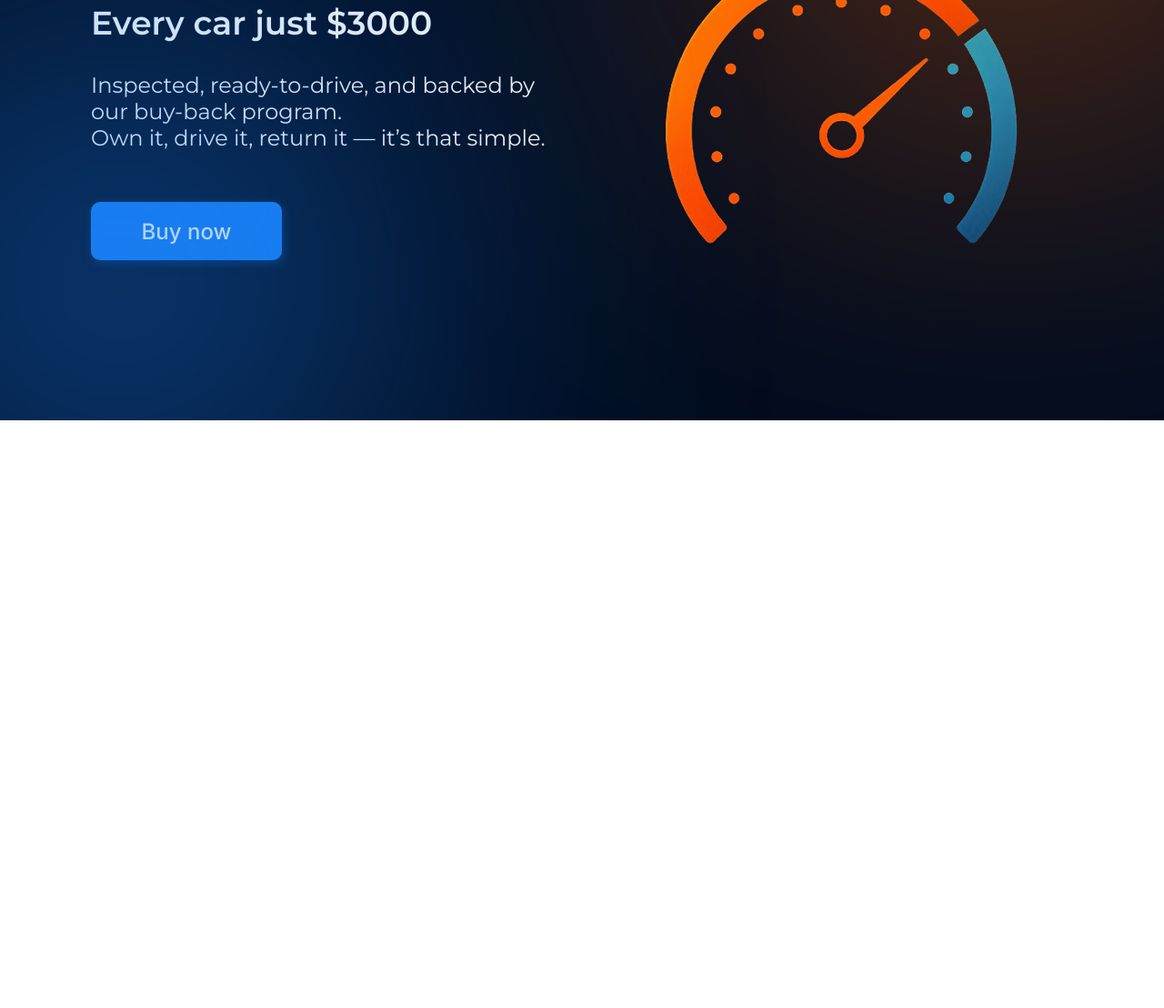
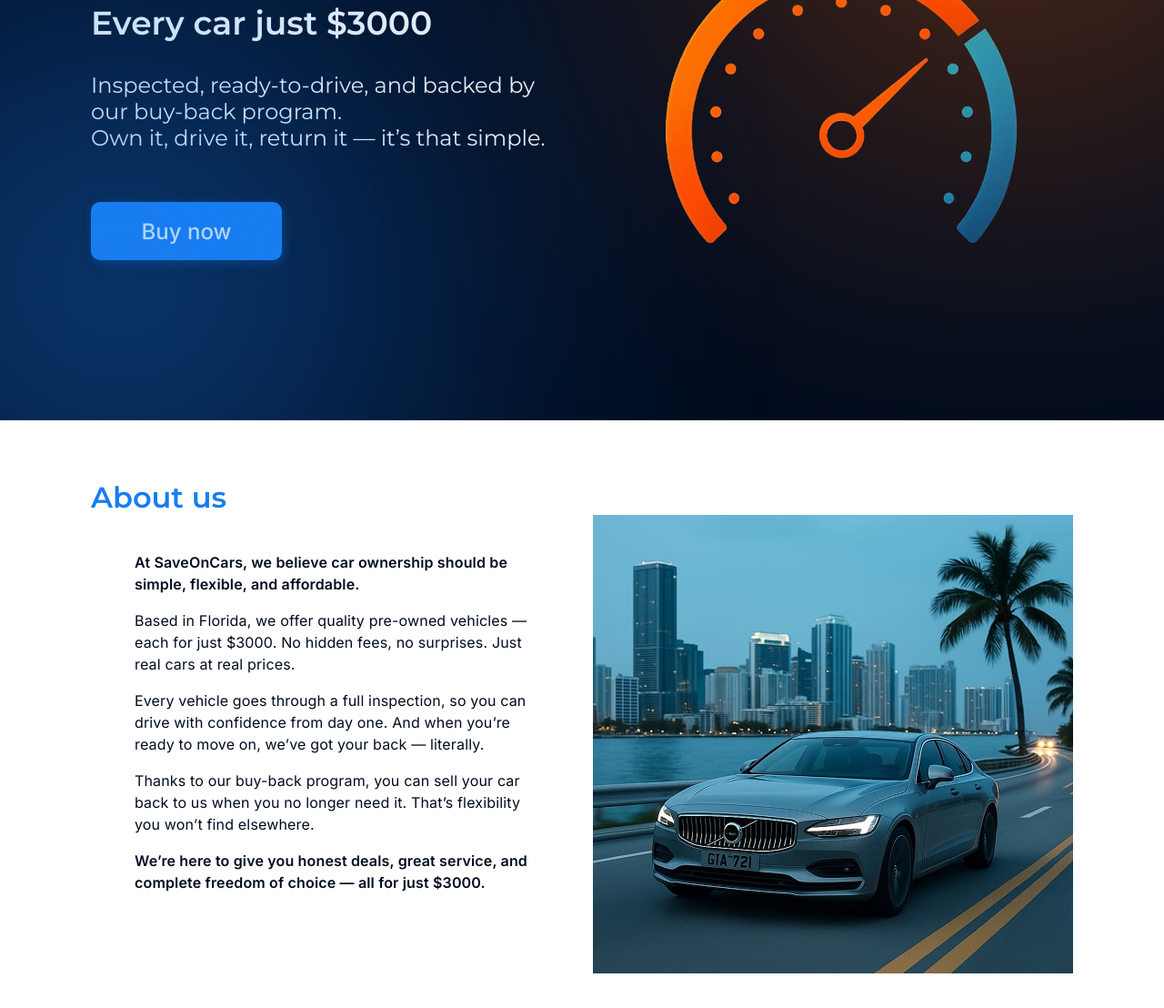
Before and after one commit to MrMatvienko/CarStore, a website built with Vite: page index.html in a window 1280 px wide. Shown: the part 306-1414 px from the top of the page at 91% size. Before the commit the page ends 800 px from the top, so only its background shows below. Built offline with nearby package versions, Linux system fonts and the light colour scheme.

Commit message:
add about section

```diff
--- a/index.html
+++ b/index.html
@@ -48,7 +48,37 @@
       </div>
       <div><img src="./src/image/hero/hero-img.png" alt="spead" /></div>
     </section>
-    <section class="about container"></section>
+    <section class="about container">
+      <h2 class="about_title">About us</h2>
+      <div class="about_wrapper">
+        <div class="about_wrapper-text">
+          <p>
+            At SaveOnCars, we believe car ownership should be simple, flexible,
+            and affordable.
+          </p>
+          <p>
+            Based in Florida, we offer quality pre-owned vehicles — each for
+            just $3000. No hidden fees, no surprises. Just real cars at real
+            prices.
+          </p>
+          <p>
+            Every vehicle goes through a full inspection, so you can drive with
+            confidence from day one. And when you’re ready to move on, we’ve got
+            your back — literally.
+          </p>
+          <p>
+            Thanks to our buy-back program, you can sell your car back to us
+            when you no longer need it. That’s flexibility you won’t find
+            elsewhere.
+          </p>
+          <p>
+            We’re here to give you honest deals, great service, and complete
+            freedom of choice — all for just $3000.
+          </p>
+        </div>
+        <img src="./src/image/about/about-img.jpg" alt="" />
+      </div>
+    </section>
     <section class="car container"></section>
     <section class="more container"></section>
     <footer class="footer"></footer>
--- /dev/null
+++ b/src/CSS/about.css
@@ -0,0 +1,38 @@
+.about {
+  padding-top: 65px;
+  padding-bottom: 120px;
+}
+.about_title {
+  font-family: var(--second-family);
+  font-weight: 600;
+  font-size: 32px;
+  color: var(--blue);
+}
+.about_wrapper {
+  display: flex;
+  justify-content: center;
+  align-items: center;
+}
+.about_wrapper-text {
+  width: 588px;
+  height: 424px;
+  display: flex;
+  flex-direction: column;
+  gap: 16px;
+  margin-left: 48px;
+  z-index: 1;
+}
+
+.about_wrapper-text p {
+  width: 438px;
+  font-family: var(--font-family);
+  font-weight: 400;
+  font-size: 16px;
+  line-height: 1.5;
+  letter-spacing: 0.01em;
+  color: var(--black);
+}
+.about_wrapper-text p:first-child,
+.about_wrapper-text p:last-child {
+  font-weight: 600;
+}
--- a/src/style.css
+++ b/src/style.css
@@ -1,6 +1,7 @@
 @import url(./CSS/admin.css);
 @import url(./CSS/header.css);
 @import url(./CSS/hero.css);
+@import url(./CSS/about.css);
 
 :root {
   --black: #000c1f;
```
Also changed, not shown: src/image/about/about-img.jpg (added).
